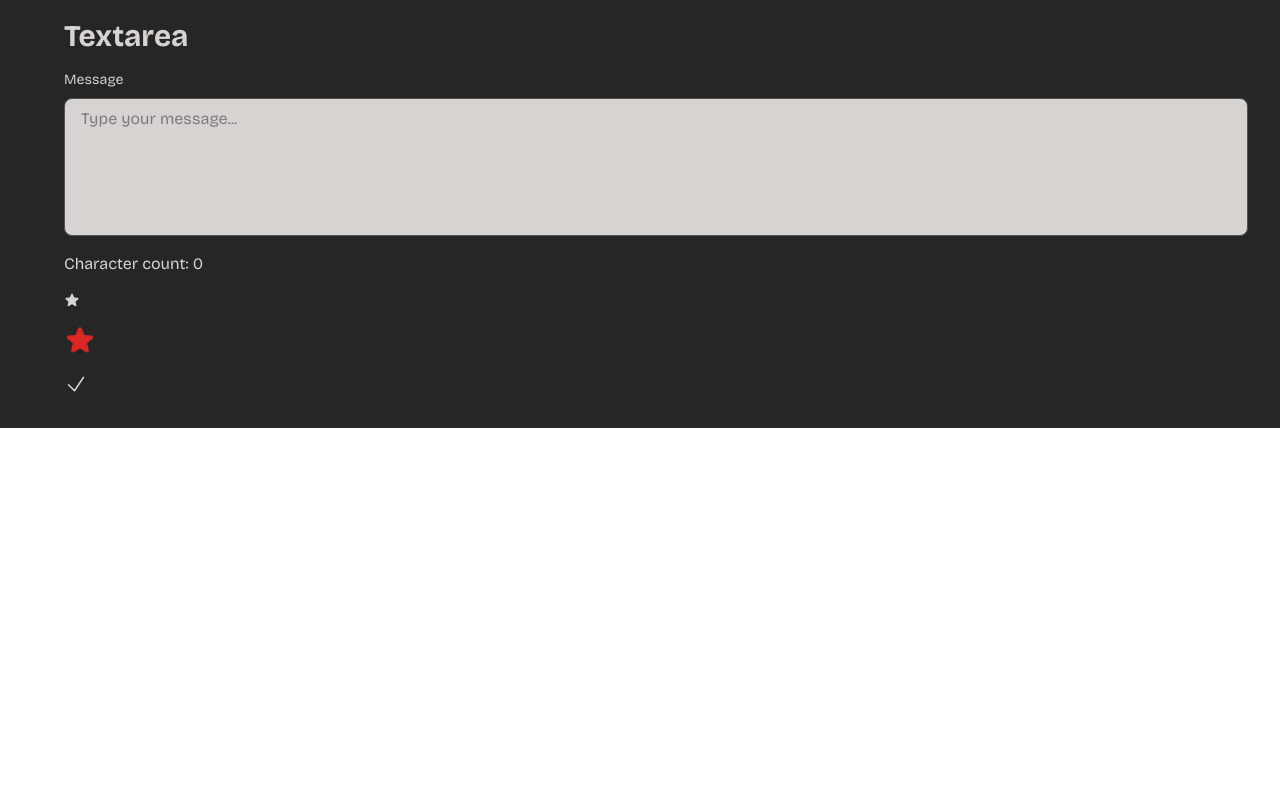
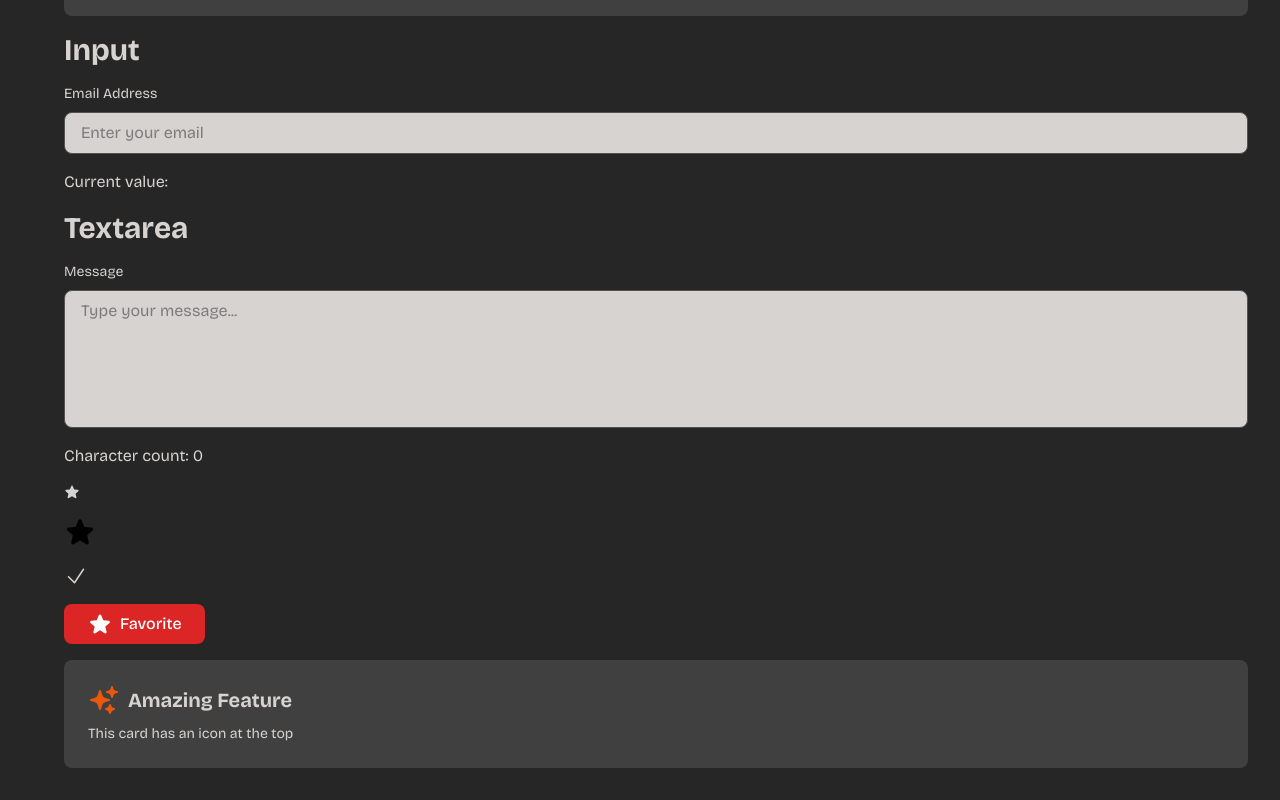
Before and after one commit to smith4ea/portfolio, a React (Vite) app in the folder frontend/: page / in a window 1280 px wide. Shown: the part 876-1676 px from the top of the page. Before the commit the page ends 1304 px from the top, so only its background shows below. Built offline with nearby package versions, Linux system fonts and the light colour scheme.

Commit message:
added the ability to change icon colors

```diff
--- a/frontend/src/App.jsx
+++ b/frontend/src/App.jsx
@@ -64,6 +64,16 @@ export default function App() {
       <Icon name="StarIcon" variant="solid" size="sm" className="text-primary-default" />
       <Icon name="StarIcon" variant="solid" size="lg" className="text-error-default" />
       <Icon name="CheckIcon" variant="solid" size="md" className="text-primary-default" />
+
+      <Button icon="StarIcon" variant="primary" destructive>
+        Favorite
+      </Button>
+      <Card
+        icon="SparklesIcon"
+        title="Amazing Feature"
+        description="This card has an icon at the top"
+        iconColor="text-tertiary-default"
+      />
     </div>
   )
 }
--- a/frontend/src/components/atoms/button.jsx
+++ b/frontend/src/components/atoms/button.jsx
@@ -1,7 +1,12 @@
+import Icon from "../atoms/icon"
+
 export default function Button({
     variant = "primary",
     destructive = false,
     onClick,
+    icon = null,
+    iconColor = null,
+    iconPosition = "left",
     className = "",
     children
 }) {
@@ -24,10 +29,12 @@ const styleClass = destructive ? destructiveVariants[variant] : variants[variant
 
 return (
     <button
-        onClick={onClick}
-        className={`${baseStyles} ${styleClass} ${className}`}
+      onClick={onClick}
+      className={`${baseStyles} ${styleClass} ${className} flex items-center gap-2`}
     >
-        {children}
+      {icon && iconPosition === "left" && <Icon name={icon} size="md" color={iconColor} />}
+      {children}
+      {icon && iconPosition === "right" && <Icon name={icon} size="md" color={iconColor} />}
     </button>
 )
 }
--- a/frontend/src/components/atoms/icon.jsx
+++ b/frontend/src/components/atoms/icon.jsx
@@ -5,6 +5,7 @@ export default function Icon({
   name,
   variant = "solid",
   size = "md",
+  color = null,
   className = ""
 }) {
   const icons = variant === "solid" ? HeroIcons : HeroIconsOutline
@@ -22,7 +23,9 @@ export default function Icon({
     return <span>Icon not found: {name}</span>
   }
 
+  const colorClass = color || "text-inherit"
+
   return (
-    <IconComponent className={`${sizes[size]} ${className}`} />
+    <IconComponent className={`${sizes[size]} ${colorClass} ${className}`} />
   )
 }
--- a/frontend/src/components/molecules/card.jsx
+++ b/frontend/src/components/molecules/card.jsx
@@ -1,12 +1,21 @@
 import Text from "../atoms/text"
+import Icon from "../atoms/icon"
 
-export default function Card({ title, description }) {
+export default function Card({
+    title,
+    description,
+    icon = null,
+    iconColor = null
+}) {
   return (
     <div className="bg-neutral-700 p-6 rounded-lg hover:bg-neutral-600 transition space-y-2">
-      <Text variant="h3">
-        {title}
-      </Text>
-      <Text variant="small">
+      <div className="flex items-center gap-2">
+        {icon && <Icon name={icon} size="lg" color={iconColor} />}
+        <Text variant="h3" className="text-primary-default">
+          {title}
+        </Text>
+      </div>
+      <Text variant="small" className="text-primary-default">
         {description}
       </Text>
     </div>
```
